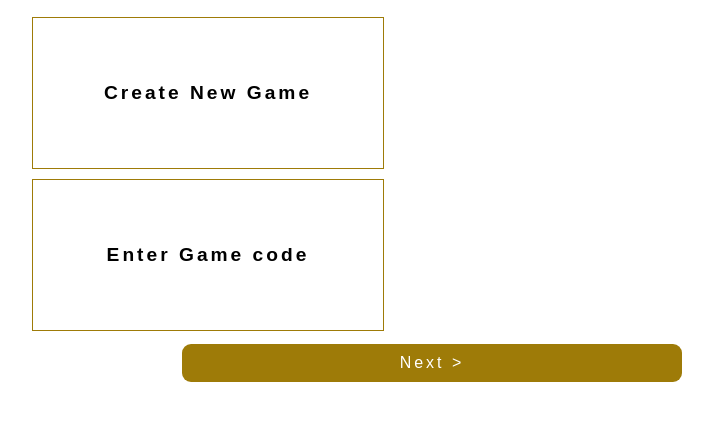
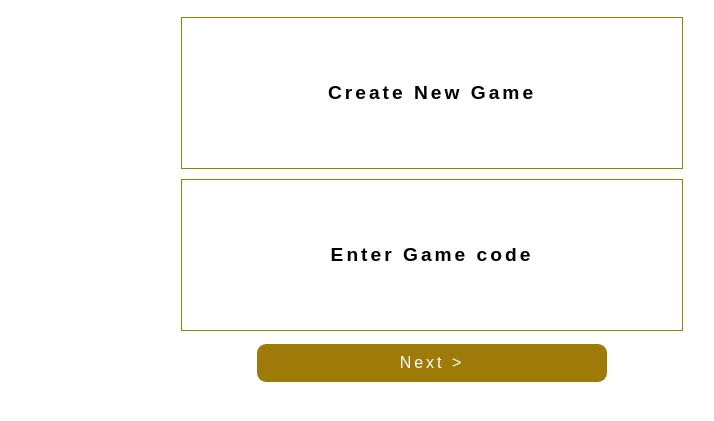
Before and after one commit to irvingvjuarez/paddle, a website: page pages/multi-player.html in a window 1280 px wide. Shown: the part 171-592 px from the top of the page, without its empty margins (208-922 px from the left). Drawn offline with Linux system fonts and the light colour scheme.

Commit message:
css done for buttons on multi player page

```diff
--- a/main.js
+++ b/main.js
@@ -5,7 +5,7 @@ import { Paddle } from "./src/paddle.js";
 // import { joinGame } from "./src/services/joinGame.js";
 
 // Registering path aliases
-require("module-alias/register")
+// require("module-alias/register")
 
 const ballElement = document.getElementById("ball-img")
 
--- a/styles/multi-player.css
+++ b/styles/multi-player.css
@@ -8,13 +8,14 @@
 
 .main-section > form {
 	display: grid;
+	justify-items: center;
 	gap: 10px;
 	width: 100%;
 }
 
 .multi-player-form-card {
 	width: 100%;
-	max-width: 350px;
+	max-width: 500px;
 	height: 150px;
 
 	display: grid;
@@ -30,9 +31,21 @@
 	display: none;
 }
 
+.multi-player-form-card > input:checked + label {
+	background-color: var(--primary);
+	color: white;
+}
+
+.multi-player-form-card > label {
+	width: 100%;
+	height: inherit;
+	display: grid;
+	place-items: center;
+}
+
 .multi-player-form-submit {
 	width: 100%;
-	max-width: 500px;
+	max-width: 350px;
 	margin: 3px auto;
 
 	padding: 10px 5px;
```
